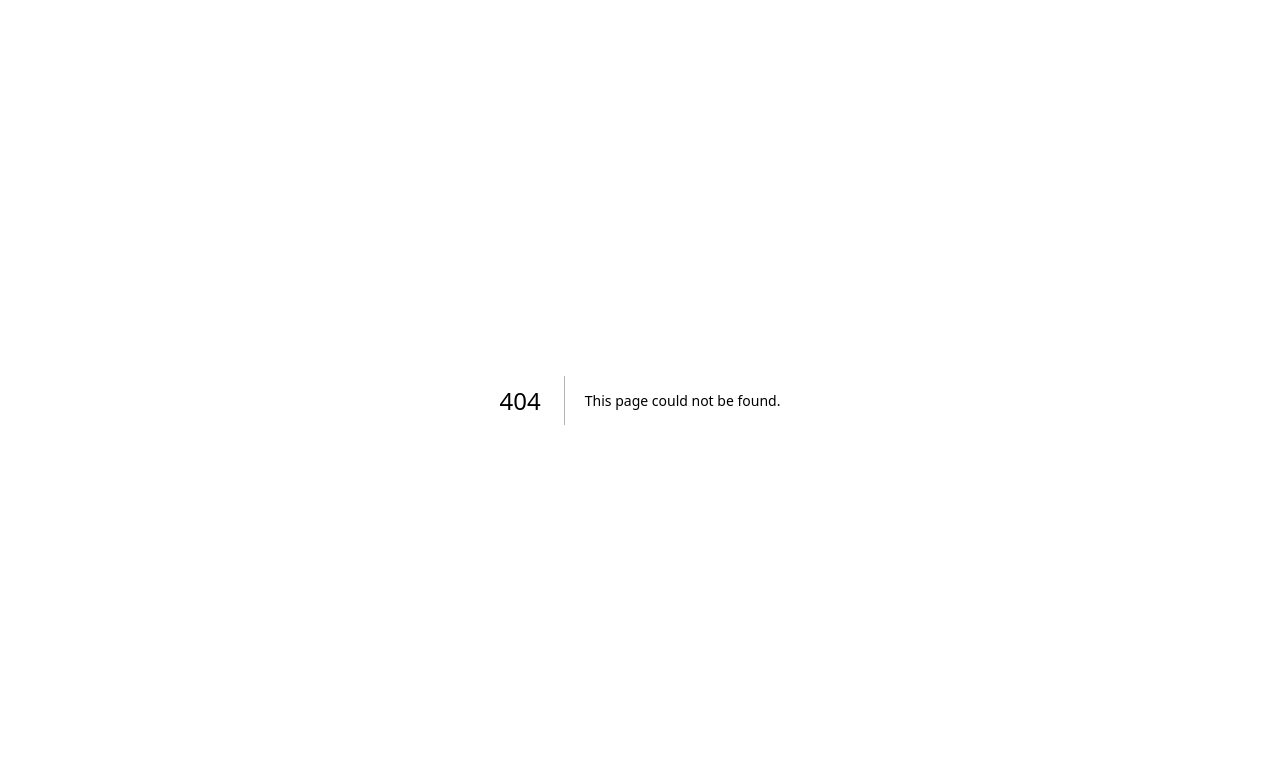
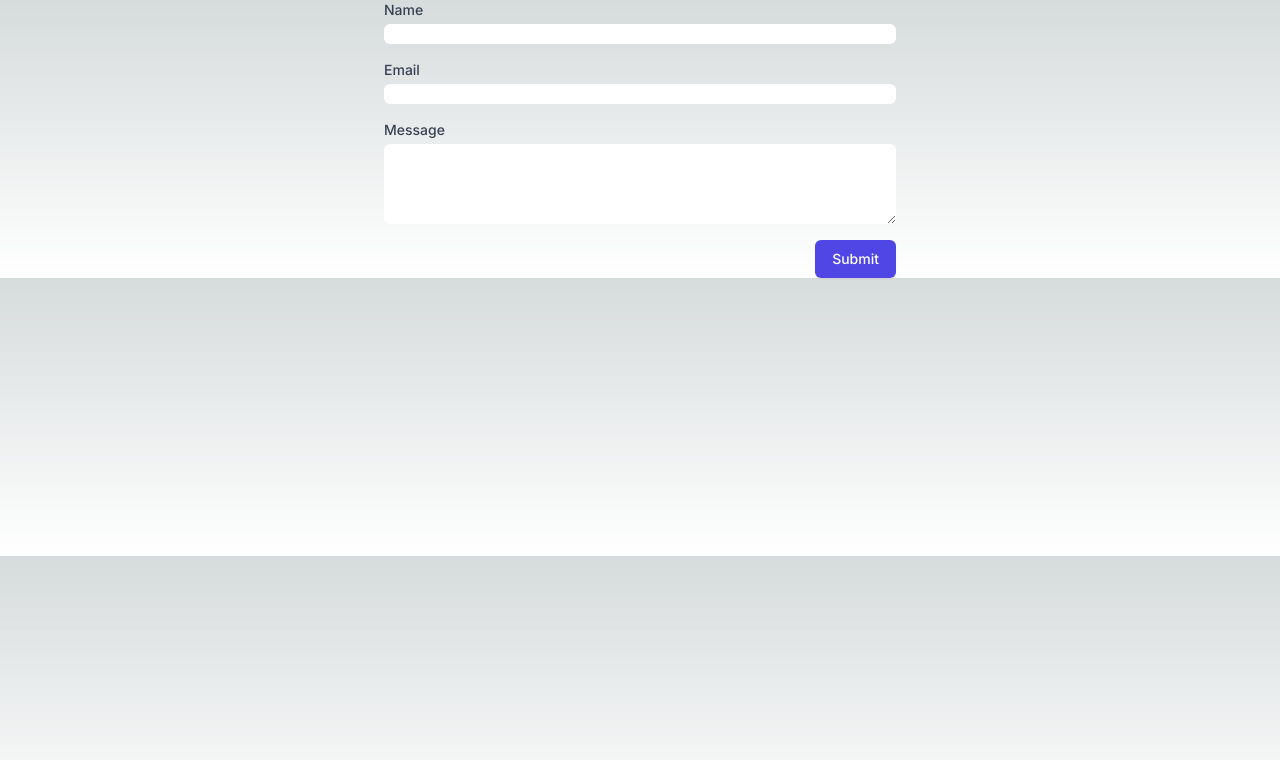
Before and after one commit to Zeff01/Apexpointv2, a Next.js app: page /chlorelief in a window 1280 px wide. Before the commit this address had no page. Shown: the top 760 px of the page. Built offline with nearby package versions, Linux system fonts and the light colour scheme.

Commit message:
initial push for testing

```diff
--- /dev/null
+++ b/app/chlorelief/components/Contacts.tsx
@@ -0,0 +1,64 @@
+import React from 'react'
+
+
+
+
+
+interface Contacts {
+    name: string;
+    email: string;
+    message: string;
+  }
+
+export default function Contacts() {
+    return (
+        <div className="w-full max-w-lg mx-auto">
+          <form >
+            <div className="mb-4">
+              <label htmlFor="name" className="block text-sm font-medium text-gray-700">
+                Name
+              </label>
+              <input
+                type="text"
+                name="name"
+                id="name"
+                className="mt-1 focus:ring-indigo-500 focus:border-indigo-500 block w-full sm:text-sm border-gray-300 rounded-md"
+                // {('name', { required: true })}
+              />
+            </div>
+            <div className="mb-4">
+              <label htmlFor="email" className="block text-sm font-medium text-gray-700">
+                Email
+              </label>
+              <input
+                type="email"
+                name="email"
+                id="email"
+                className="mt-1 focus:ring-indigo-500 focus:border-indigo-500 block w-full sm:text-sm border-gray-300 rounded-md"
+                // {('email', { required: true, pattern: /^\S+@\S+$/i })}
+              />
+            </div>
+            <div className="mb-4">
+              <label htmlFor="message" className="block text-sm font-medium text-gray-700">
+                Message
+              </label>
+              <textarea
+                name="message"
+                id="message"
+                className="mt-1 focus:ring-indigo-500 focus:border-indigo-500 block w-full sm:text-sm border-gray-300 rounded-md"
+                rows={4}
+                // {('message', { required: true })}
+              />
+            </div>
+            <div className="flex justify-end">
+              <button
+                type="submit"
+                className="inline-flex justify-center py-2 px-4 border border-transparent shadow-sm text-sm font-medium rounded-md text-white bg-indigo-600 hover:bg-indigo-700 focus:outline-none focus:ring-2 focus:ring-offset-2 focus:ring-indigo-500"
+              >
+                Submit
+              </button>
+            </div>
+          </form>
+        </div>
+      );
+    };
--- /dev/null
+++ b/app/chlorelief/page.tsx
@@ -0,0 +1,9 @@
+import React from 'react'
+
+import Contacts from './components/Contacts'
+
+export default function page() {
+  return (
+    <Contacts />
+  )
+}
```
